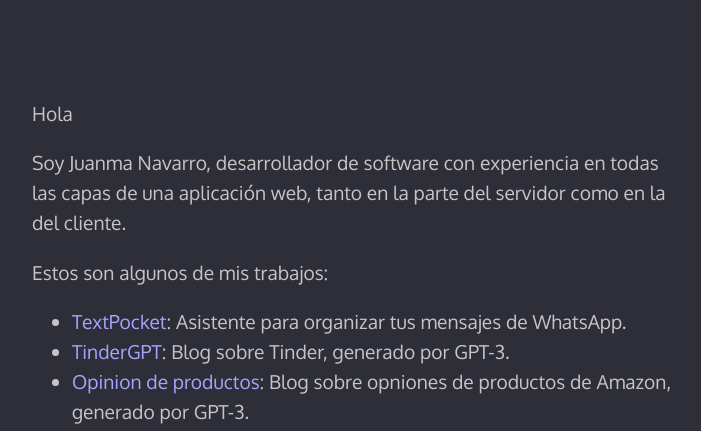
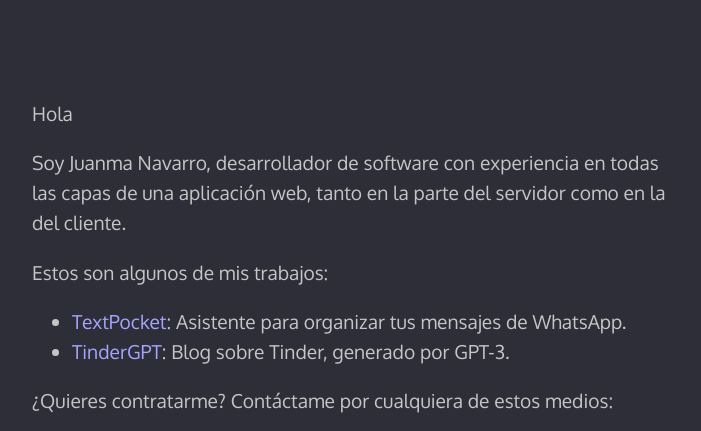
Before and after one commit to juanmanavarro/juanma.uno, a plain HTML site: page index.html in a window 1280 px wide. Shown: the top 431 px of the page, without its empty margins (288-989 px from the left). Drawn offline with Linux system fonts and the light colour scheme.

Commit message:
remove amazon

```diff
--- a/index.html
+++ b/index.html
@@ -45,7 +45,7 @@
             <ul>
                 <li><a href="https://textpocket.com" target="_blank">TextPocket</a>: Asistente para organizar tus mensajes de WhatsApp.</li>
                 <li><a href="https://jnako.wordpress.com" target="_blank">TinderGPT</a>: Blog sobre Tinder, generado por GPT-3.</li>
-                <li><a href="https://jnako5.wordpress.com" target="_blank">Opinion de productos</a>: Blog sobre opniones de productos de Amazon, generado por GPT-3.</li>
+                <!-- <li><a href="https://jnako5.wordpress.com" target="_blank">Opinion de productos</a>: Blog sobre opniones de productos de Amazon, generado por GPT-3.</li> -->
             </ul>
             <p>¿Quieres contratarme? Contáctame por cualquiera de estos medios:</p>
             <div class="contact">
```
